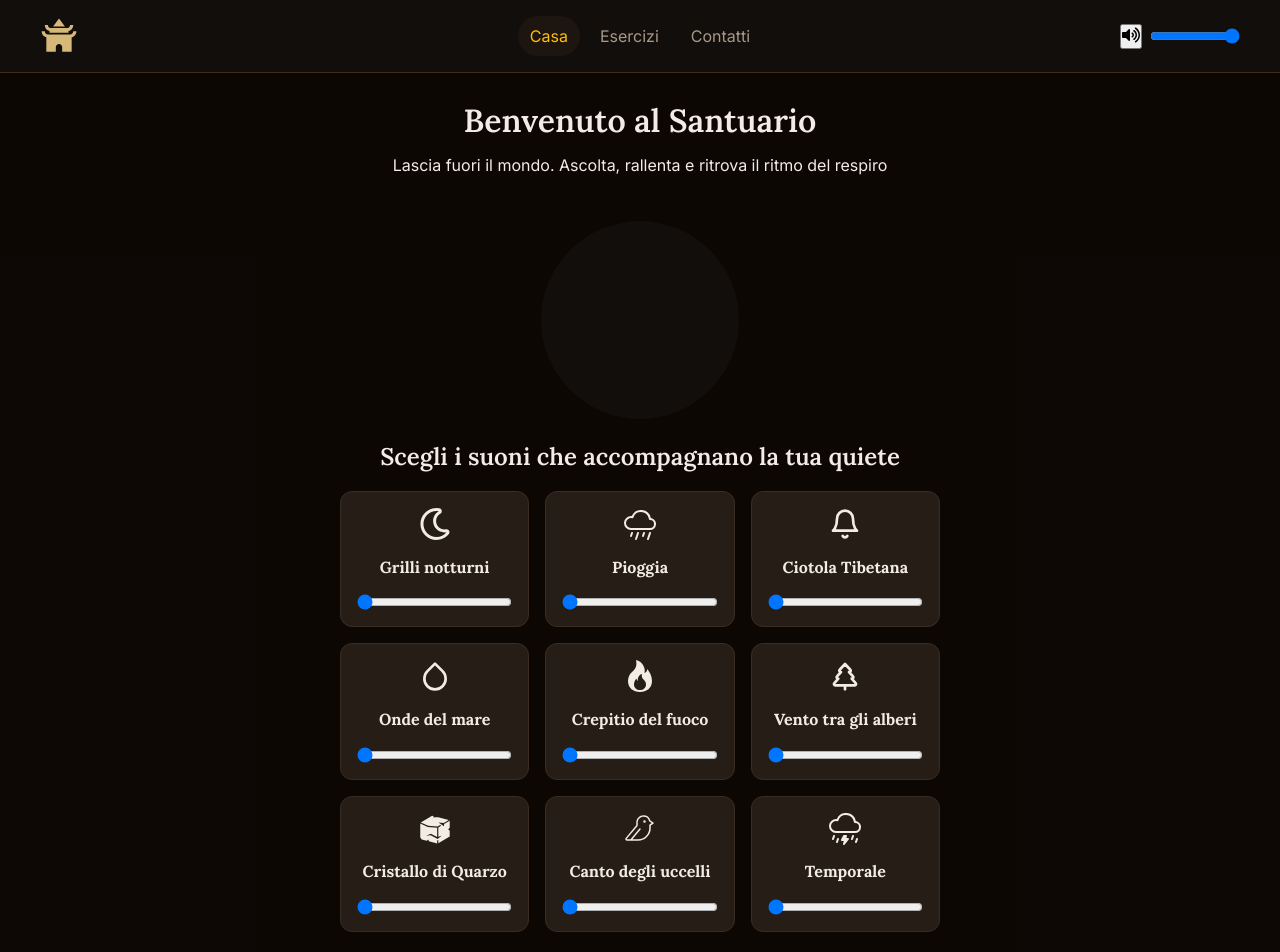
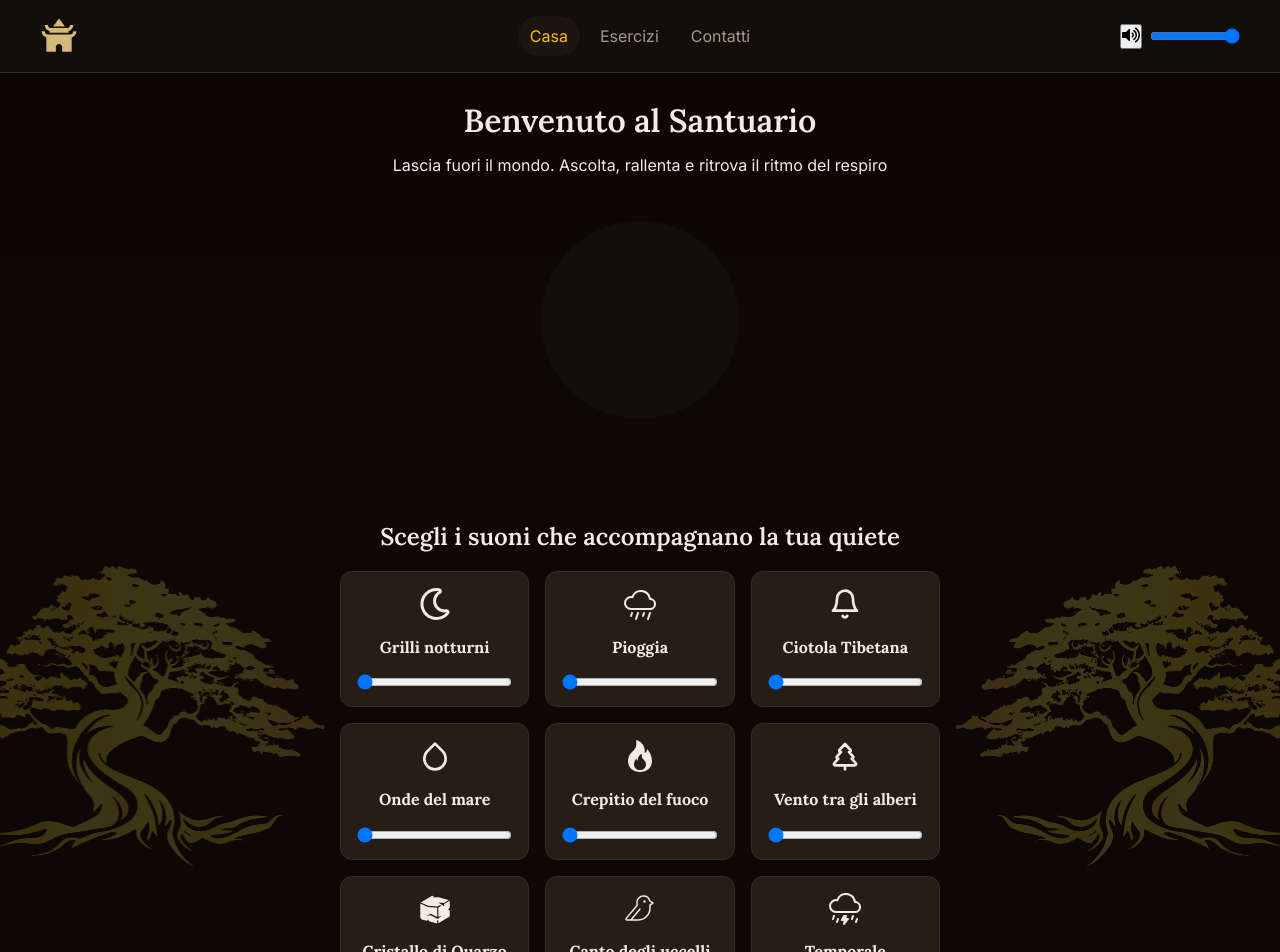
Before and after one commit to Loris-Battaglini/Santuario-meditazione, a React (Vite) app: page / in a window 1280 px wide. Shown: the top 952 px of the page. Built offline with nearby package versions, Linux system fonts and the light colour scheme.

Commit message:
sistemati svg alberi e fix dimensioni tutte da px a rem

```diff
--- a/src/components/BreathingCircle.tsx
+++ b/src/components/BreathingCircle.tsx
@@ -27,8 +27,8 @@ const Box = styled.div`
 `;
 
 const Circle = styled.div`
-  width: 110px;
-  height: 110px;
+  width: 6.875rem;
+  height: 6.875rem;
   border-radius: 50%;
   background-color: ${theme.colors.primary};
   display: flex;
--- a/src/components/PracticeCard.tsx
+++ b/src/components/PracticeCard.tsx
@@ -10,8 +10,8 @@ const CardButton = styled.button`
   color: ${theme.colors.text};
   text-align: left;
   background-color: ${theme.colors.secondary};
-  border: 1px solid ${theme.colors.border};
-  border-radius: 14px;
+  border: 0.0625rem solid ${theme.colors.border};
+  border-radius: 0.875rem;
   cursor: pointer;
   transition:
     transform 160ms ease,
@@ -19,14 +19,14 @@ const CardButton = styled.button`
     box-shadow 160ms ease;
 
   &:hover {
-    transform: translateY(-3px);
+    transform: translateY(-0.1875rem);
     border-color: ${theme.colors.accent};
-    box-shadow: 0 10px 24px rgba(0, 0, 0, 0.22);
+    box-shadow: 0 0.625rem 1.5rem rgba(0, 0, 0, 0.22);
   }
 
   &:focus-visible {
-    outline: 2px solid ${theme.colors.accent};
-    outline-offset: 3px;
+    outline: 0.125rem solid ${theme.colors.accent};
+    outline-offset: 0.1875rem;
   }
 `;
 
--- a/src/components/SoundMixer.tsx
+++ b/src/components/SoundMixer.tsx
@@ -31,10 +31,20 @@ declare global {
 
 const MixerContainer = styled.div`
   display: grid;
-  grid-template-columns: repeat(3, 1fr);
+  grid-template-columns: repeat(3, minmax(0, 1fr));
   gap: 1rem;
   width: 100%;
-  max-width: 600px;
+  max-width: 37.5rem;
+
+  @media (max-width: 40rem) {
+    grid-template-columns: repeat(2, minmax(0, 1fr));
+    gap: 0.75rem;
+  }
+
+  @media (min-width: 120rem) {
+    max-width: min(39vw, 62.5rem);
+    gap: clamp(1rem, 1.5vw, 2rem);
+  }
 `;
 
 const SoundCard = styled.div`
@@ -42,10 +52,15 @@ const SoundCard = styled.div`
   flex-direction: column;
   align-items: center;
   justify-content: flex-start;
+  min-width: 0;
   padding: 1rem;
-  border: 1px solid ${theme.colors.border};
-  border-radius: 12px;
+  border: 0.0625rem solid ${theme.colors.border};
+  border-radius: 0.75rem;
   background-color: ${theme.colors.background};
+
+  @media (min-width: 120rem) {
+    padding: clamp(1.1rem, 1.1vw, 1.75rem);
+  }
 `;
 
 const IconWrapper = styled.div`
@@ -55,6 +70,11 @@ const IconWrapper = styled.div`
   justify-content: center;
   height: 2rem;
   font-size: 2rem;
+
+  @media (min-width: 120rem) {
+    height: clamp(2rem, 2.5vw, 3rem);
+    font-size: clamp(2rem, 2vw, 2.75rem);
+  }
 `;
 
 const TitleWrapper = styled.div`
@@ -69,6 +89,10 @@ const TitleWrapper = styled.div`
   font-weight: bold;
   line-height: 1.2;
   text-align: center;
+
+  @media (min-width: 120rem) {
+    font-size: clamp(1rem, 0.85vw, 1.25rem);
+  }
 `;
 
 const VolumeSlider = styled.input`
--- a/src/components/Timer.tsx
+++ b/src/components/Timer.tsx
@@ -10,9 +10,9 @@ const TimerBox = styled.div`
   width: min(100%, 22rem);
   padding: 1.75rem;
   background-color: ${theme.colors.secondary};
-  border: 1px solid ${theme.colors.border};
-  border-radius: 16px;
-  box-shadow: 0 8px 24px rgba(0, 0, 0, 0.2);
+  border: 0.0625rem solid ${theme.colors.border};
+  border-radius: 1rem;
+  box-shadow: 0 0.5rem 1.5rem rgba(0, 0, 0, 0.2);
 
   label {
     display: flex;
@@ -27,8 +27,8 @@ const TimerBox = styled.div`
     color: ${theme.colors.text};
     text-align: center;
     background-color: ${theme.colors.primary};
-    border: 1px solid ${theme.colors.border};
-    border-radius: 6px;
+    border: 0.0625rem solid ${theme.colors.border};
+    border-radius: 0.375rem;
     font: inherit;
   }
 
@@ -36,8 +36,8 @@ const TimerBox = styled.div`
     padding: 0.55rem 1rem;
     color: ${theme.colors.text};
     background-color: ${theme.colors.primary};
-    border: 1px solid ${theme.colors.border};
-    border-radius: 6px;
+    border: 0.0625rem solid ${theme.colors.border};
+    border-radius: 0.375rem;
     transition:
       border-color 150ms ease,
       color 150ms ease;
--- a/src/pages/Contact.tsx
+++ b/src/pages/Contact.tsx
@@ -19,7 +19,7 @@ const ContactGrid = styled.div`
   align-items: start;
   gap: clamp(2rem, 7vw, 6rem);
 
-  @media (max-width: 760px) {
+  @media (max-width: 47.5rem) {
     grid-template-columns: 1fr;
     gap: 2rem;
   }
@@ -85,7 +85,7 @@ const BranchArt = styled.img`
   opacity: 0.28;
   pointer-events: none;
 
-  @media (max-width: 760px) {
+  @media (max-width: 47.5rem) {
     width: min(42%, 12rem);
   }
 `;
@@ -93,8 +93,8 @@ const BranchArt = styled.img`
 const FormPanel = styled.section`
   padding: clamp(1.25rem, 4vw, 2rem);
   background-color: ${theme.colors.secondary};
-  border: 1px solid ${theme.colors.border};
-  border-radius: 14px;
+  border: 0.0625rem solid ${theme.colors.border};
+  border-radius: 0.875rem;
 
   h2 {
     margin-bottom: 1.5rem;
@@ -123,13 +123,13 @@ const Field = styled.div`
     color: ${theme.colors.text};
     font: inherit;
     background-color: ${theme.colors.primary};
-    border: 1px solid ${theme.colors.border};
-    border-radius: 8px;
+    border: 0.0625rem solid ${theme.colors.border};
+    border-radius: 0.5rem;
 
     &:focus-visible {
       border-color: ${theme.colors.accent};
-      outline: 2px solid ${theme.colors.accent};
-      outline-offset: 2px;
+      outline: 0.125rem solid ${theme.colors.accent};
+      outline-offset: 0.125rem;
     }
   }
 
@@ -150,15 +150,15 @@ const SubmitButton = styled.button`
   font: inherit;
   font-weight: 600;
   background-color: ${theme.colors.iconaETimer};
-  border: 1px solid ${theme.colors.accent};
-  border-radius: 8px;
+  border: 0.0625rem solid ${theme.colors.accent};
+  border-radius: 0.5rem;
 
   &:hover,
   &:focus-visible {
     background-color: transparent;
     color: ${theme.colors.accent};
-    outline: 2px solid ${theme.colors.accent};
-    outline-offset: 2px;
+    outline: 0.125rem solid ${theme.colors.accent};
+    outline-offset: 0.125rem;
   }
 `;
 
@@ -167,8 +167,8 @@ const Confirmation = styled.p`
   padding: 0.9rem 1rem;
   color: ${theme.colors.text};
   background-color: ${theme.colors.primary};
-  border: 1px solid ${theme.colors.accent};
-  border-radius: 8px;
+  border: 0.0625rem solid ${theme.colors.accent};
+  border-radius: 0.5rem;
 
   a {
     display: inline-block;
--- a/src/pages/Home.tsx
+++ b/src/pages/Home.tsx
@@ -1,6 +1,7 @@
 import styled from "styled-components";
 import { SoundMixer } from "../components/SoundMixer";
 import { BreathingCircle } from "../components/BreathingCircle";
+import GoldTree from "../assets/svg/GoldTree.svg";
 
 const Intro = styled.div`
   display: flex;
@@ -11,6 +12,8 @@ const Intro = styled.div`
 `;
 
 const SanctuaryContainer = styled.main`
+  position: relative;
+  isolation: isolate;
   display: flex;
   flex-direction: column;
   align-items: center;
@@ -20,18 +23,117 @@ const SanctuaryContainer = styled.main`
   background-color: rgba(7, 2, 1, 0.8);
   width: 100%;
 
-  @media (max-width: 640px) {
+  @media (max-width: 40rem) {
     min-height: calc(100vh - 7.5rem);
   }
 `;
 
-const ContentSection = styled.section`
+const ContentSectionCircle = styled.section`
   display: flex;
   flex-direction: column;
   align-items: center;
   gap: 1rem;
-  width: min(100%, 600px);
+  width: min(100%, 37.5rem);
   text-align: center;
+`;
+
+const ContentSectionMixer = styled.section`
+  display: flex;
+  flex-direction: column;
+  align-items: center;
+  gap: 1rem;
+  width: min(100%, 37.5rem);
+  text-align: center;
+  margin-top: 5rem;
+
+  @media (min-width: 120rem) {
+    width: min(39vw, 62.5rem);
+
+    h2 {
+      font-size: clamp(1.25rem, 1.5vw, 2rem);
+    }
+  }
+`;
+
+const ContainerGoldTree = styled.img`
+  position: fixed;
+  z-index: -1;
+  right: -9rem;
+  bottom: -21rem;
+  width: min(50vw, 92rem);
+  height: auto;
+  opacity: 0.2;
+  pointer-events: none;
+
+  @media (min-width: 64.0625rem) and (max-width: 160rem) {
+    right: -7rem;
+    bottom: -10rem;
+    width: min(38vw, 40rem);
+  }
+
+  @media (min-width: 47.5625rem) and (max-width: 64rem) {
+    right: -2rem;
+    bottom: -5rem;
+    width: min(40vw, 32rem);
+  }
+
+  @media (max-width: 47.5rem) {
+    right: -1rem;
+    bottom: -3rem;
+    width: min(36vw, 15rem);
+  }
+
+  @media (min-width: 160rem) {
+    left: auto;
+    right: -10rem;
+    bottom: -10rem;
+    width: min(38vw, 40rem);
+    transform: none;
+  }
+
+  @media (max-width: 40rem) {
+    display: none;
+  }
+`;
+
+const ContainerGoldTreeLeft = styled.img`
+  position: fixed;
+  z-index: -1;
+  left: -9rem;
+  bottom: -21rem;
+  width: min(50vw, 92rem);
+  height: auto;
+  opacity: 0.2;
+  pointer-events: none;
+  transform: scaleX(-1);
+
+  @media (min-width: 64.0625rem) and (max-width: 159.999rem) {
+    left: -7rem;
+    bottom: -10rem;
+    width: min(38vw, 40rem);
+  }
+
+  @media (min-width: 160rem) {
+    left: -10rem;
+    bottom: -10rem;
+    width: min(38vw, 40rem);
+  }
+
+  @media (min-width: 47.5625rem) and (max-width: 64rem) {
+    left: -2rem;
+    bottom: -5rem;
+    width: min(40vw, 32rem);
+  }
+
+  @media (max-width: 47.5rem) {
+    left: -1rem;
+    bottom: -3rem;
+    width: min(36vw, 15rem);
+  }
+
+  @media (max-width: 40rem) {
+    display: none;
+  }
 `;
 
 export function Home() {
@@ -44,13 +146,15 @@ export function Home() {
           respiro
         </p>
       </Intro>
-      <ContentSection>
+      <ContentSectionCircle>
         <BreathingCircle />
-      </ContentSection>
-      <ContentSection>
+      </ContentSectionCircle>
+      <ContentSectionMixer>
         <h2>Scegli i suoni che accompagnano la tua quiete</h2>
         <SoundMixer />
-      </ContentSection>
+      </ContentSectionMixer>
+      <ContainerGoldTree src={GoldTree} />
+      <ContainerGoldTreeLeft src={GoldTree} />
     </SanctuaryContainer>
   );
 }
--- a/src/pages/Practice.tsx
+++ b/src/pages/Practice.tsx
@@ -31,11 +31,11 @@ const PracticeGrid = styled.div`
   grid-template-columns: repeat(3, minmax(0, 1fr));
   gap: 1.25rem;
 
-  @media (max-width: 800px) {
+  @media (max-width: 50rem) {
     grid-template-columns: repeat(2, minmax(0, 1fr));
   }
 
-  @media (max-width: 540px) {
+  @media (max-width: 33.75rem) {
     grid-template-columns: 1fr;
   }
 `;
@@ -45,7 +45,7 @@ const ContentSection = styled.section`
   flex-direction: column;
   align-items: center;
   gap: 1rem;
-  width: min(100%, 600px);
+  width: min(100%, 37.5rem);
   margin: 0 auto 2rem;
   text-align: center;
 `;
--- a/src/style/GlobalStyle.ts
+++ b/src/style/GlobalStyle.ts
@@ -2,6 +2,12 @@ import { theme } from "./theme.ts";
 import { createGlobalStyle } from "styled-components";
 
 export const GlobalStyle = createGlobalStyle`
+  @media (min-width: 120rem) {
+    html {
+      font-size: clamp(1rem, 0.85vw, 1.375rem);
+    }
+  }
+
   * {
     box-sizing: border-box;
     margin: 0;
```
Also changed, not shown: src/components/PracticeViewer.tsx (+16 -11 lines), src/components/navbar.tsx (+41 -11 lines), src/assets/svg/GoldTree.svg (added).
